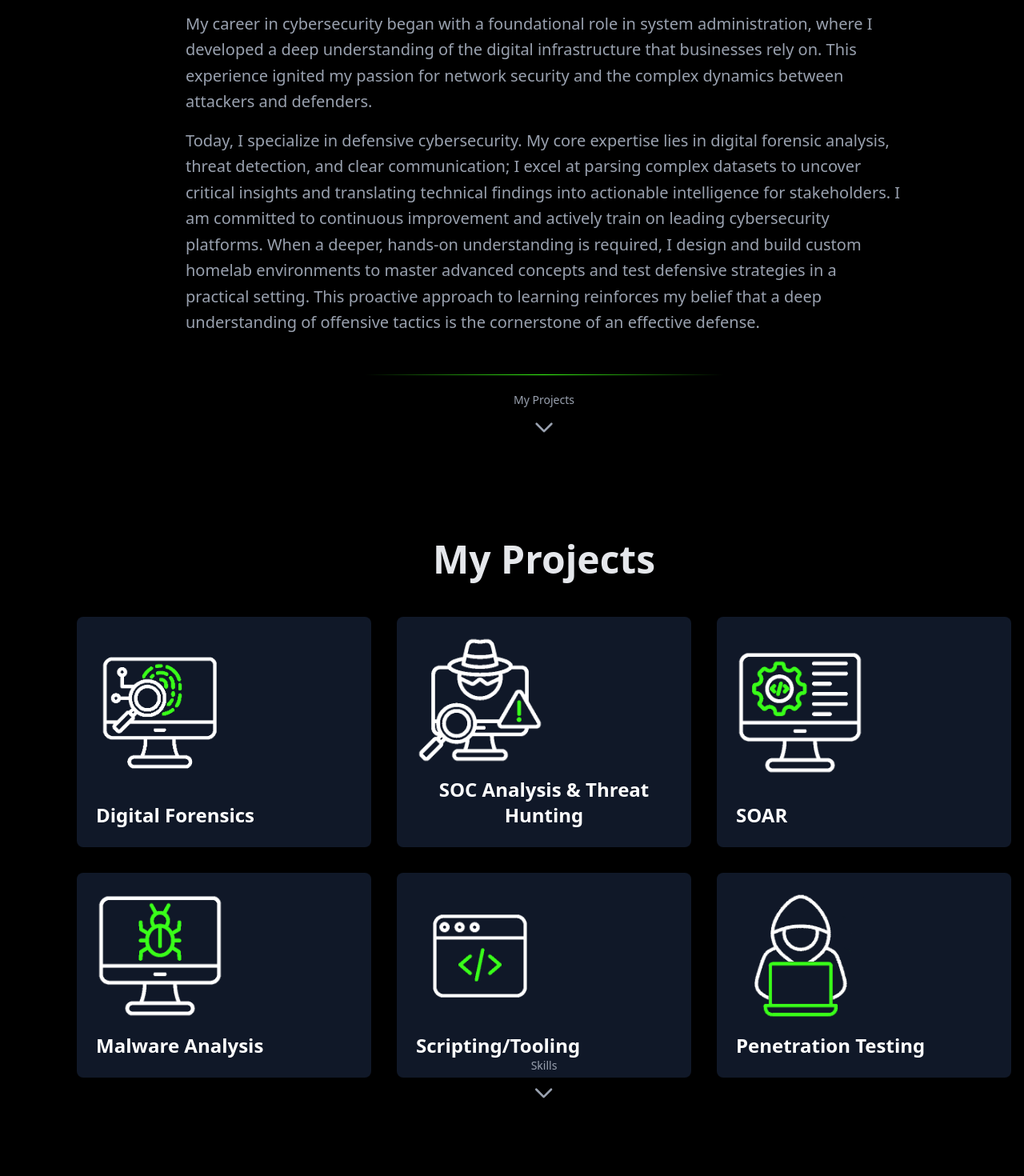
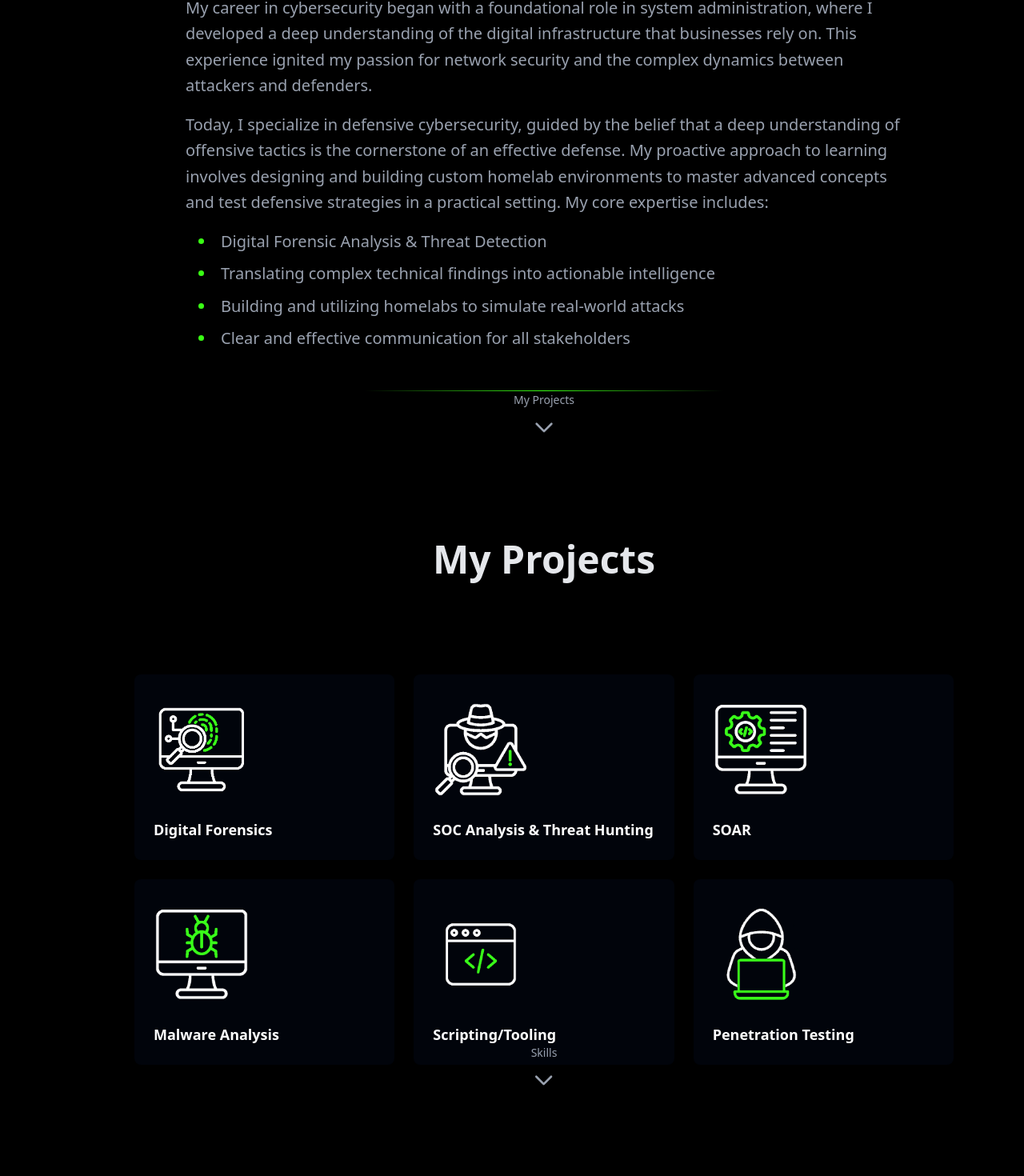
Before and after one commit to blu371ck/blu371ck-portfolio, a React app: page / in a window 1280 px wide. Shown: the part 1005-2475 px from the top of the page at 80% size. Built offline with nearby package versions, Linux system fonts and the light colour scheme.

Commit message:
Made some visual changes.

```diff
--- a/src/App.tsx
+++ b/src/App.tsx
@@ -50,7 +50,13 @@ const App = () => {
               <h2 id="about-heading" className="text-4xl sm:text-4xl md:text-6xl font-bold text-gray-300 mb-8">About Me</h2>
               <div className="text-base sm:text-lg md:text-xl text-gray-400 leading-relaxed text-left space-y-4">
                 <p>My career in cybersecurity began with a foundational role in system administration, where I developed a deep understanding of the digital infrastructure that businesses rely on. This experience ignited my passion for network security and the complex dynamics between attackers and defenders.</p>
-                <p>Today, I specialize in defensive cybersecurity. My core expertise lies in digital forensic analysis, threat detection, and clear communication; I excel at parsing complex datasets to uncover critical insights and translating technical findings into actionable intelligence for stakeholders. I am committed to continuous improvement and actively train on leading cybersecurity platforms. When a deeper, hands-on understanding is required, I design and build custom homelab environments to master advanced concepts and test defensive strategies in a practical setting. This proactive approach to learning reinforces my belief that a deep understanding of offensive tactics is the cornerstone of an effective defense.</p>
+                <p>Today, I specialize in defensive cybersecurity, guided by the belief that a deep understanding of offensive tactics is the cornerstone of an effective defense. My proactive approach to learning involves designing and building custom homelab environments to master advanced concepts and test defensive strategies in a practical setting. My core expertise includes:</p>
+                <ul className="list-disc list-inside space-y-2 pl-4 text-htb-500">
+                  <li><span className="text-gray-400">Digital Forensic Analysis & Threat Detection</span></li>
+                  <li><span className="text-gray-400">Translating complex technical findings into actionable intelligence</span></li>
+                  <li><span className="text-gray-400">Building and utilizing homelabs to simulate real-world attacks</span></li>
+                  <li><span className="text-gray-400">Clear and effective communication for all stakeholders</span></li>
+                </ul>
               </div>
               <div className="mt-12 w-1/2 mx-auto h-px bg-gradient-to-r from-transparent via-htb-500 to-transparent"></div>
           </div>
--- a/src/components/EducationAndCertifications/EducationAndCertifications.tsx
+++ b/src/components/EducationAndCertifications/EducationAndCertifications.tsx
@@ -49,7 +49,12 @@ const EducationAndCertifications = () => {
     return (
         <div className="w-full max-w-6xl mx-auto text-center">
             <h2 id="education-heading" className="text-5xl font-bold text-gray-200 mb-12">Education & Certifications</h2>
-
+            <p className="text-gray-400 italic mb-8">
+                All education/certifications can be validated at
+                <a href="https://www.credly.com/users/mckenzie.andrew" target="_blank" rel="noopener noreferrer" className="text-blue-400 hover:underline mx-1 focus-visible:ring-2 focus-visible:ring-blue-400 rounded-sm">Credly</a>
+                and
+                <a href="https://www.linkedin.com/in/mckenzie-andrew/" target="_blank" rel="noopener noreferrer" className="text-blue-400 hover:underline ml-1 focus-visible:ring-2 focus-visible:ring-blue-400 rounded-sm">LinkedIn</a>.
+            </p>
             <div className="mb-16">
                 {educationData.map((edu, index) => (
                     <div key={index} className="flex items-center justify-center gap-8 mb-8">
@@ -74,12 +79,6 @@ const EducationAndCertifications = () => {
             </div>
 
             <div>
-                <p className="text-gray-400 italic mb-8">
-                    All certifications can be validated at
-                    <a href="https://www.credly.com/users/mckenzie.andrew" target="_blank" rel="noopener noreferrer" className="text-blue-400 hover:underline mx-1 focus-visible:ring-2 focus-visible:ring-blue-400 rounded-sm">Credly</a>
-                    and
-                    <a href="https://www.linkedin.com/in/mckenzie-andrew/" target="_blank" rel="noopener noreferrer" className="text-blue-400 hover:underline ml-1 focus-visible:ring-2 focus-visible:ring-blue-400 rounded-sm">LinkedIn</a>.
-                </p>
                 <div className="grid grid-cols-3 sm:grid-cols-4 md:grid-cols-5 lg:grid-cols-7 gap-8">
                     {certificationData.map(cert => (
                         <div key={cert.name} className="group relative flex flex-col items-center justify-center">
--- a/src/components/Navigation/Navigation.tsx
+++ b/src/components/Navigation/Navigation.tsx
@@ -45,7 +45,7 @@ const Navigation = () => {
             aria-label={name}
             onClick={() => isMobile && setMobileMenuOpen(false)}
         >
-            <Icon className={`w-6 h-6 ${isMobile ? 'mr-4 text-green-400' : 'text-green-400 group-hover:text-white'}`} />
+            <Icon className={`w-6 h-6 ${isMobile ? 'mr-4 text-htb-500' : 'text-white group-hover:text-htb-500 transition-colors duration-300'}`} />
             {isMobile ? name : (
                 <span className="absolute left-full ml-4 px-2 py-1 bg-gray-900 text-white text-xs rounded-md opacity-0 group-hover:opacity-100 transition-opacity duration-300 whitespace-nowrap">
                     {name}
--- a/src/components/Projects/Projects.tsx
+++ b/src/components/Projects/Projects.tsx
@@ -45,8 +45,7 @@ const projectData = [
         projects: [
             { title: "Security Operations & Threat Hunting Homelab", url: "https://github.com/blu371ck/Security-Operations-Threat-Hunting-Homelab" },
             { title: "Splunk Boss of the SOC V1 - Walkthrough", url: "https://gist.github.com/blu371ck/85189624df1370c268b5698f10d1259f" },
-            { title: "Splunk Boss of the SOC V2 - Walkthrough", url: "https://gist.github.com/blu371ck/a966574f14f5c2b5f6f4b48ef419be7f" },
-            { title: "Splunk Boss of the SOC V3", url: "#" }
+            { title: "Splunk Boss of the SOC V2 - Walkthrough", url: "https://gist.github.com/blu371ck/a966574f14f5c2b5f6f4b48ef419be7f" }
         ]
     },
     {
@@ -72,7 +71,7 @@ const projectData = [
         summary: "I develop custom scripts and tools to automate security tasks, streamline workflows, and enhance defensive capabilities. My projects in this area focus on creating practical solutions for common cybersecurity challenges, from data parsing and analysis to automated system hardening.",
         projects: [
             { title: "PSVirusTotal: PowerShell Script for VirusTotal API (WIP)", url: "https://github.com/blu371ck/PSVirusTotal" },
-            { title: "Placeholder Project Title", url: "#" }
+            { title: "AWS Reflex", url: "https://github.com/blu371ck/aws-reflex" }
         ]
     },
     {
@@ -152,13 +151,13 @@ const ProjectModal = ({ category, onClose }: { category: ProjectCategory | null;
 
 const ProjectCard = ({ category, onClick }: { category: ProjectCategory; onClick: (event: React.MouseEvent<HTMLButtonElement>) => void; }) => (
     <button
-        className="cursor-pointer rounded-lg shadow-lg flex flex-col p-6 text-white text-left relative overflow-hidden bg-gray-900 transition-transform duration-300 hover:scale-105 focus-visible:ring-2 focus-visible:ring-blue-400"
+        className="cursor-pointer rounded-lg shadow-lg flex flex-col p-6 text-white text-left relative overflow-hidden bg-gray-950/65 transition-transform duration-300 hover:scale-105 focus-visible:ring-2 focus-visible:ring-blue-400"
         onClick={onClick}
     >
         <div className="flex-grow flex items-center justify-center mb-4">
-            <img src={category.image} alt="" className="h-40 w-40 object-contain" />
+            <img src={category.image} alt="" className="h-35 w-30 object-contain" />
         </div>
-        <h3 className="text-2xl font-bold z-10 relative text-center">{category.title}</h3>
+        <h3 className="text-lg font-bold z-10 relative text-center">{category.title}</h3>
     </button>
 );
 
@@ -220,9 +219,9 @@ const Projects = () => {
 
 
     return (
-        <div className="w-full max-w-7xl mx-auto">
-            <h2 id="project-heading" className="text-5xl font-bold text-gray-200 mb-12 text-center">My Projects</h2>
-            <div className="grid grid-cols-1 sm:grid-cols-2 lg:grid-cols-3 gap-8">
+        <div className="w-full max-w-5xl mx-auto">
+            <h2 id="project-heading" className="text-5xl font-bold text-gray-200 mb-30 text-center">My Projects</h2>
+            <div className="grid grid-cols-1 sm:grid-cols-2 lg:grid-cols-3 gap-6">
                 {projectData.map(category => (
                     <ProjectCard
                         key={category.title}
--- a/src/index.css
+++ b/src/index.css
@@ -6,6 +6,12 @@
     --font-sub-header: "IBM Plex Mono", mono;
 }
 
+@keyframes blink {
+    50% {
+        opacity: 0;
+    }
+}
+
 html {
     scroll-behavior: smooth;
 }
```
